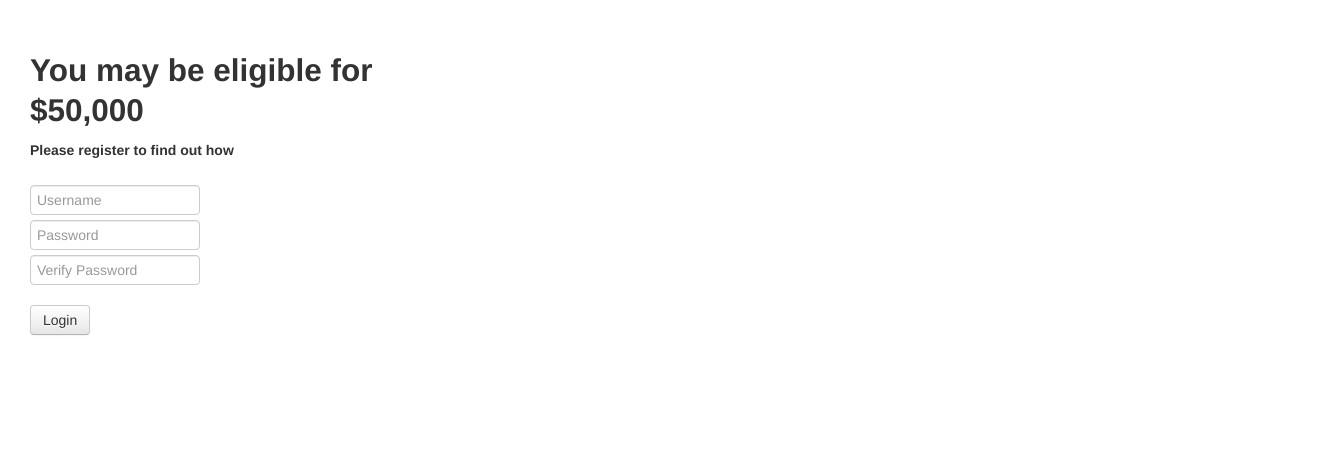
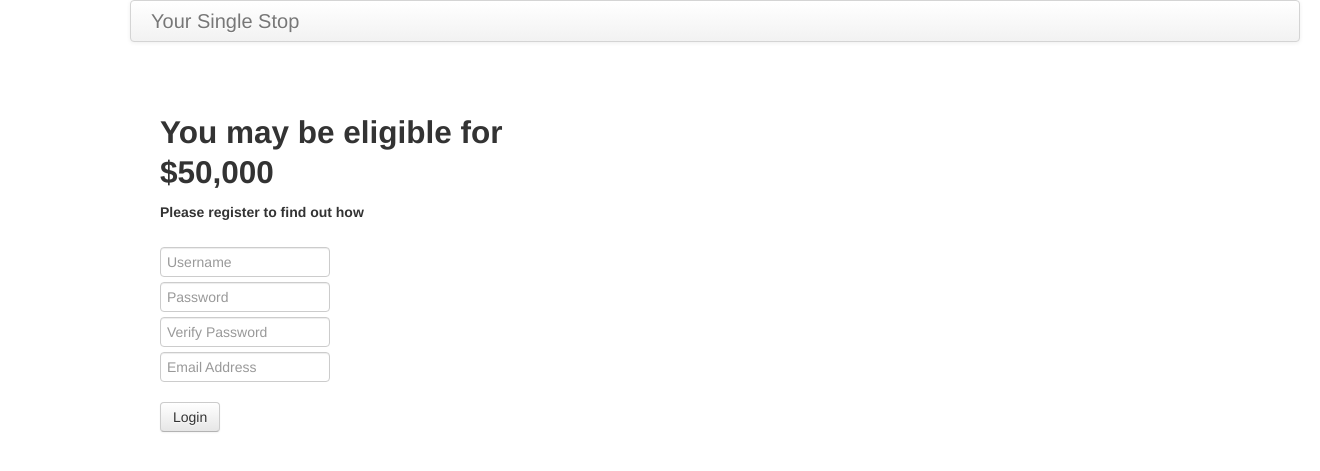
Before and after one commit to chrso/single-stop, a Flask app: page /register in a window 1320 px wide. Shown: the top 471 px of the page. Run offline with Flask 2, Linux system fonts and the light colour scheme.

Commit message:
implemented login and register

```diff
--- a/application.py
+++ b/application.py
@@ -42,7 +42,7 @@ class User(db.Model):
     username = db.Column(db.String(25), unique=True)
     email = db.Column(db.String(120), unique=True)
     password = db.Column(db.String(25), unique=True)
-    phone_number = db.Column(db.String(20), unique=True)
+    phone_number = db.Column(db.String(20))
 
     def __init__(self, username, email, password, phone_number):
 
@@ -79,40 +79,49 @@ def login():
 
     return render_template('login.html')
 
-@app.route('/my_student', methods = ['GET'])
-def my_student():
-    if not session.get('logged_in'):
-        return redirect(url_for('login'))
-
-    # TODO: render student template
-    return 'Student Page.'
-
 @app.route('/logout')
 def logout():
     session.pop('logged_in', None)
 
     return redirect(url_for('login'))
 
+@app.route('/student')
 @app.route('/student/home')
 def student():
+    if not session.get("logged_in"):
+        return redirect(url_for('login'))
+
     return render_template('student.html')
 
 @app.route('/student/help')
 def help():
+    if not session.get("logged_in"):
+        return redirect(url_for('login'))
+
     return render_template('help.html')
 
 @app.route('/student/forms')
 def forms():
+    if not session.get("logged_in"):
+        return redirect(url_for('login'))
+
     return render_template('forms.html')
 
 @app.route('/register')
 def register():
     return render_template('register.html')
 
+import subprocess
+@app.route('/add_event')
+def add_event():
+    subprocess.call("php script.php")
 
-#
-# SMS
-#
+    return "Success!"
+
+
+#-------------------------------------------------------------------------------
+# SMS Notifications API (via Twilio)
+#-------------------------------------------------------------------------------
 
 @app.route('/SMSBlast')
 def sendMessage():
@@ -134,14 +143,18 @@ def hello_monkey():
 #-------------------------------------------------------------------------------
 
 @app.route('/register_user', methods = ['POST'])
-def add_user():
+def register_user():
 
-    user = User(request.form['username'], request.form['email'], request.form['password'])
+    user = User(request.form['username'], request.form['email'], request.form['password'], "")
     db.session.add(user)
     db.session.commit()
 
     return redirect(url_for('student'))
 
+#-------------------------------------------------------------------------------
+# Launcher
+#-------------------------------------------------------------------------------
+
 if __name__ == '__main__':
     port = int(os.environ.get('PORT', 5000))
     app.run(host='0.0.0.0', port=port)
--- a/templates/forms.html
+++ b/templates/forms.html
@@ -10,6 +10,7 @@
       <li class="active"><a href="{{ url_for('forms') }}">Forms</a></li>
       <li><a href="#">Appointments</a></li>
       <li><a href="{{ url_for('help') }}">Get Help</a></li>
+      <li><a href="{{ url_for('logout') }}">Logout</a></li>
     </ul>
   </div>
 </div>
--- a/templates/help.html
+++ b/templates/help.html
@@ -10,6 +10,7 @@
       <li><a href="{{ url_for('forms') }}">Forms</a></li>
       <li><a href="#">Appointments</a></li>
       <li class="active"><a href="{{ url_for('help') }}">Get Help</a></li>
+      <li><a href="{{ url_for('logout') }}">Logout</a></li>
     </ul>
   </div>
 </div>
--- a/templates/index.html
+++ b/templates/index.html
@@ -54,6 +54,7 @@
 	      <li><a href="{{ url_for('forms') }}">Forms</a></li>
 	      <li><a href="#">Appointments</a></li>
 	      <li><a href="{{ url_for('help') }}">Get Help</a></li>
+          <li><a href="{{ url_for('logout') }}">Logout</a></li>
 	    </ul>
 	  </div>
 	</div>
--- a/templates/register.html
+++ b/templates/register.html
@@ -1,20 +1,32 @@
 {% extends "layout.html" %}
 {% block body %}
+
+<div class="span12 offset1">
+
+	<div class="navbar">
+	  <div class="navbar-inner">
+	    <a class="brand" href="{{ url_for('index') }}">Your Single Stop</a>
+	    <ul class="nav">
+	    </ul>
+	  </div>
+	</div>
+
 	  <div class="span4">
 	  <br><br>
 		<h2>You may be eligible for $50,000</h2>
 	    <b>Please register to find out how</b><br><br>
 	    <script src="http://code.jquery.com/jquery.js"></script>
 	    <script src="js/bootstrap.min.js"></script>
-    <form class="navbar-form pull-left">
-  		<input type="text" class="span2" placeholder="Username"><br>
-		<input type="text" class="span2" placeholder="Password"><br>
-		<input type="text" class="span2" placeholder="Verify Password"><br><br>
+	    <form class="navbar-form pull-left" action="{{ url_for('register_user') }}" method=post>
+	  		<input type="text" class="span2" placeholder="Username" name="username"><br>
+			<input type="password" class="span2" placeholder="Password" name="password"><br>
+			<input type="password" class="span2" placeholder="Verify Password"><br>
+	        <input type="text" class="span2" placeholder="Email Address" name="email"><br><br>
 
 
 	    <button type="submit" class="btn">Login</button>
+	    </form>
 	  </div>
 
 </div>
-</form>
 {% endblock %}
--- a/templates/student.html
+++ b/templates/student.html
@@ -11,6 +11,7 @@
 	      <li><a href="{{ url_for('forms') }}">Forms</a></li>
 	      <li><a href="#">Appointments</a></li>
 	      <li><a href="{{ url_for('help') }}">Get Help</a></li>
+          <li><a href="{{ url_for('logout') }}">Logout</a></li>
 	    </ul>
 	  </div>
 	</div>
```
Also changed, not shown: templates/login.html (+17 -0 lines). Lines whose indentation alone changed are shown as unchanged.
